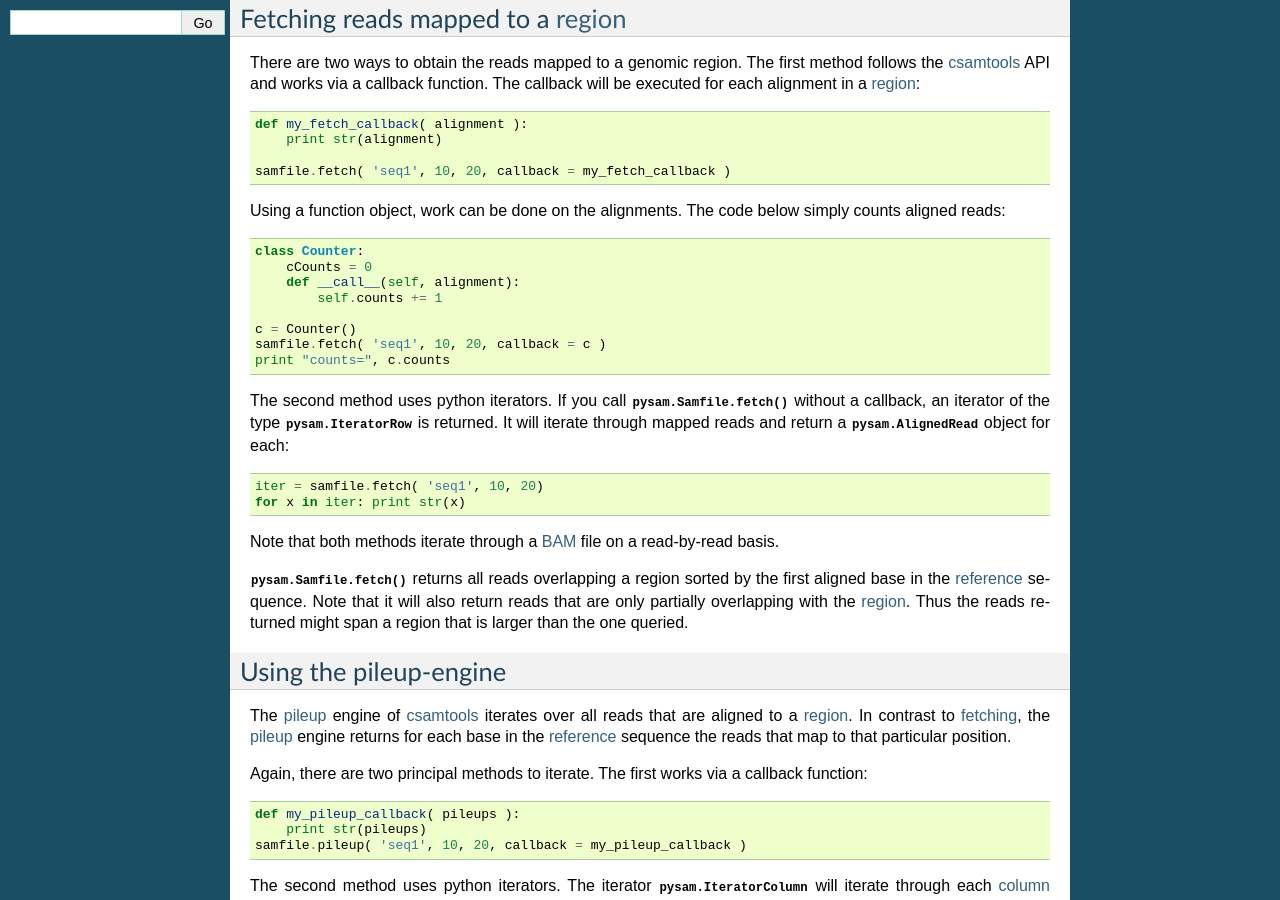
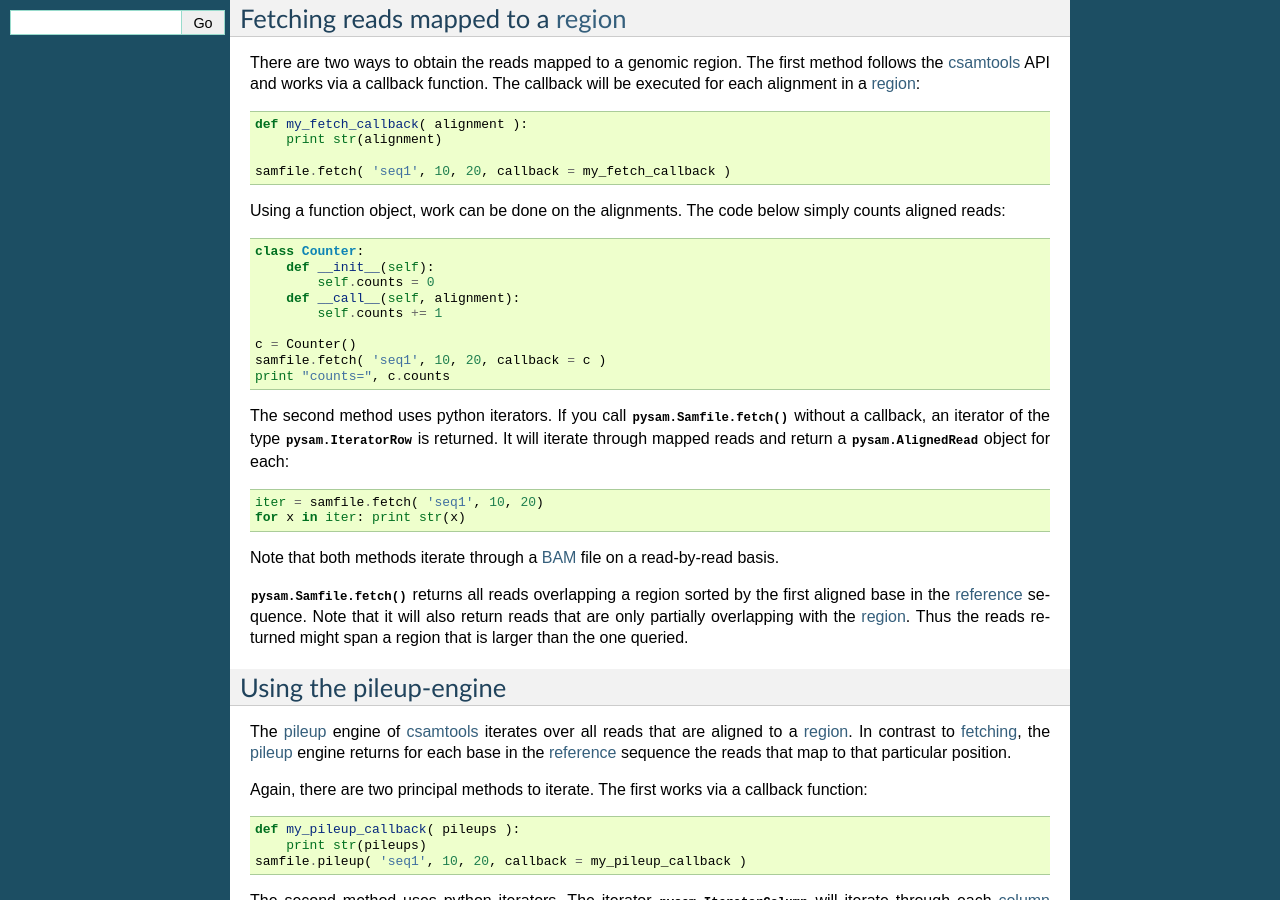
Before and after one commit to pysam-developers/pysam, a Sphinx documentation site: the page built from doc/usage.rst, in a window 1280 px wide and 900 px high, scrolled down 482 px. Built offline with Sphinx 7.4.7, drawn with Linux system fonts in a browser that asks for light colours; pages that are not in the unit, such as notebooks, are missing from menus.

Commit message:
Update usage.rst
The code example involving the "Counter" class results in error on python3. This change would fix it.

```diff
--- a/doc/usage.rst
+++ b/doc/usage.rst
@@ -43,7 +43,8 @@ Using a function object, work can be done on the alignments. The
 code below simply counts aligned reads::
 
    class Counter:
-       cCounts = 0
+       def __init__(self):
+           self.counts = 0
        def __call__(self, alignment):
            self.counts += 1
 
```
